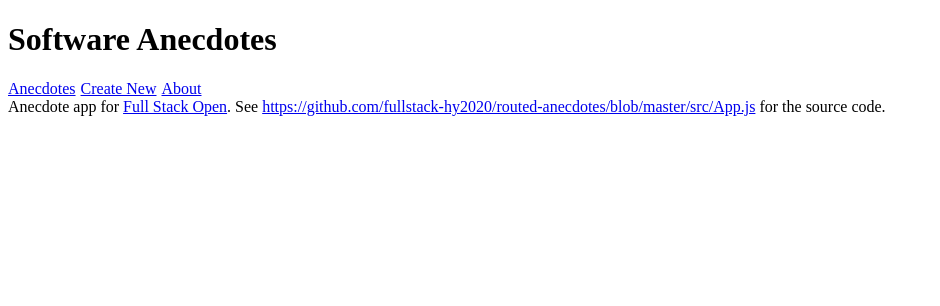
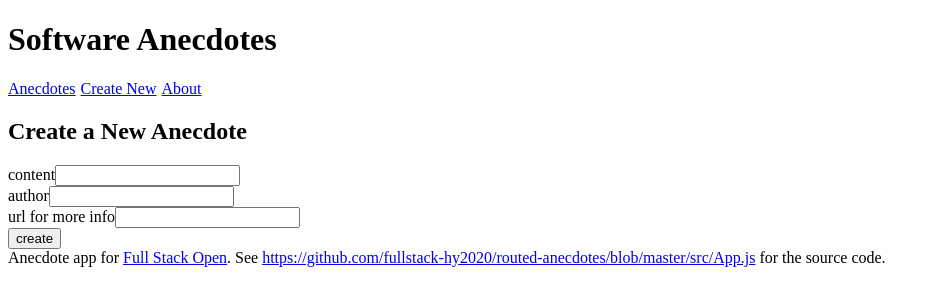
Before and after one commit to ronaldyonggi/routed-anecdotes, a React (Vite) app: page /create in a window 1280 px wide. Shown: the top 306 px of the page, without its empty margins (0-940 px from the left). Built offline with nearby package versions, Linux system fonts and the light colour scheme.

Commit message:
rename path createnew to create

```diff
--- a/src/App.jsx
+++ b/src/App.jsx
@@ -52,7 +52,7 @@ function App() {
 
       <Routes>
         <Route path="/" element={<Home anecdotes={anecdotes}/>} />
-        <Route path="/createnew" element={<CreateNew addNew={addNew} />}/>
+        <Route path="/create" element={<CreateNew addNew={addNew} />}/>
         <Route path="/about" element={<About />}/>
       </Routes>
       <Footer />
```
